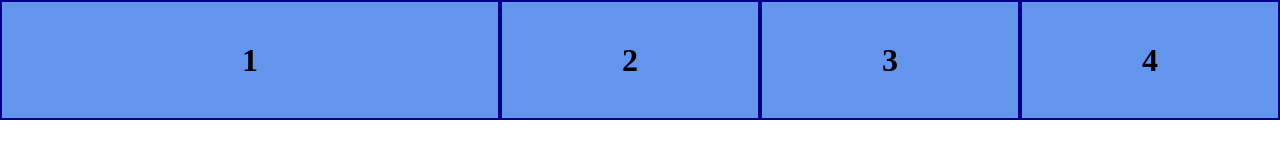
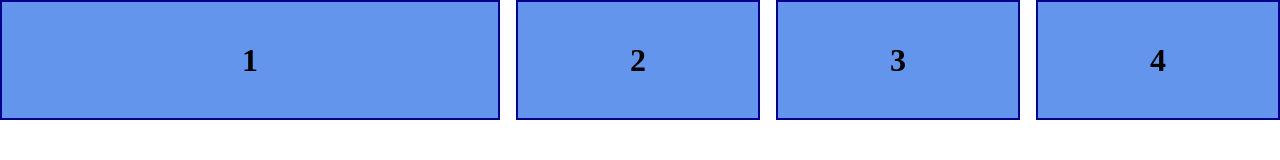
Before and after one commit to jasm0008/html-week11-main, a plain HTML site: page index.html in a window 1280 px wide. Drawn offline with Linux system fonts and the light colour scheme.

Commit message:
updated css

```diff
--- a/styles/grid.css
+++ b/styles/grid.css
@@ -76,4 +76,7 @@ div{
 
 	/* you don't have to define every row (or every column) - the browser will automatically create rows and columns based onthe number of elements you have */
 	grid-template-rows: 120px 120px;
+
+	/* use gap to set space between the grid - or row-gap / column-gap to set them individually*/
+	gap:2em 1em /* if you set two values in gap, its the row-gap then the column-gap */
 }
```
